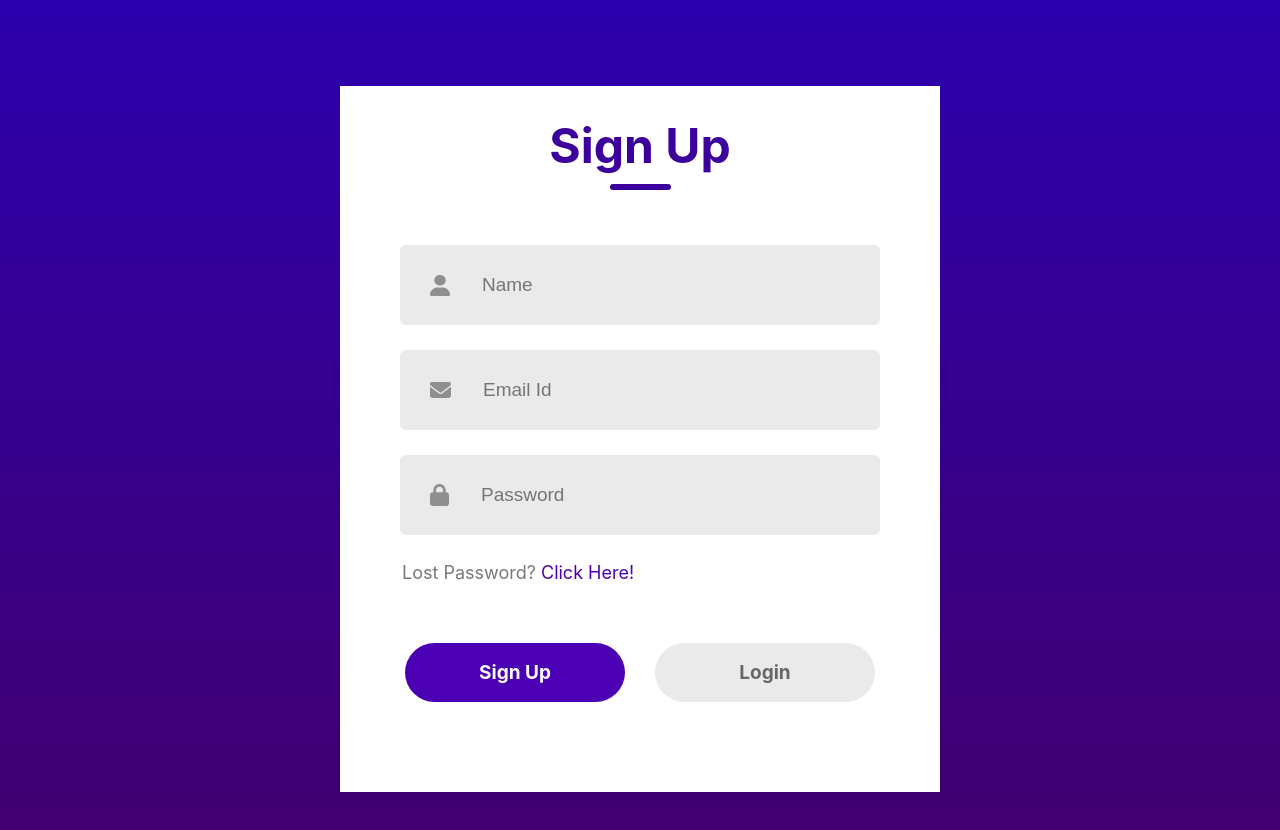
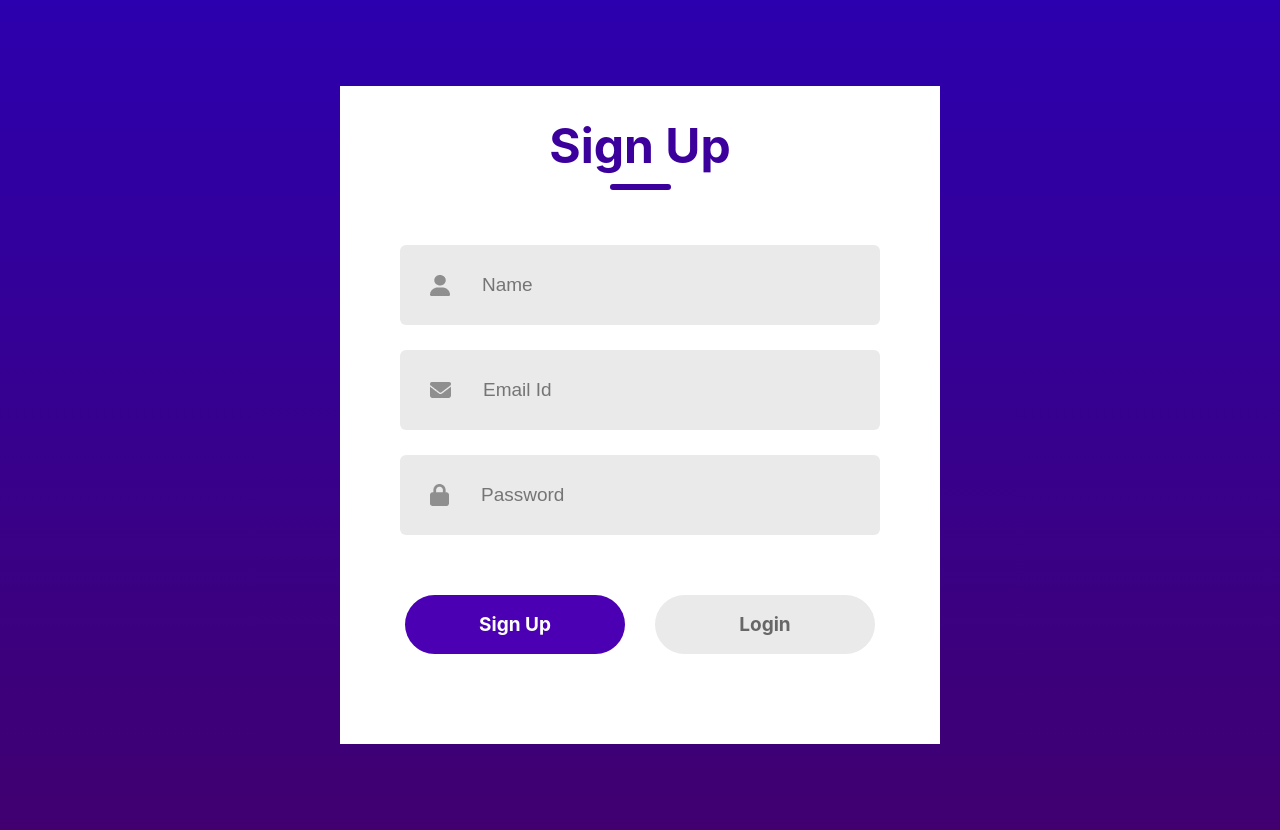
Before and after one commit to jackiejr18/react-login-signup, a React (Create React App) app: page / in a window 1280 px wide. Shown: the part 114-944 px from the top of the page. Built offline with nearby package versions, Linux system fonts and the light colour scheme.

Commit message:
login and sign up screen hide show different div elements

```diff
--- a/src/Components/LoginSignup/LoginSignup.jsx
+++ b/src/Components/LoginSignup/LoginSignup.jsx
@@ -19,10 +19,11 @@
         <div className='underline'></div>
       </div>
       <div className='inputs'>
-        <div className='input'>
+        {action==='Login'?<div></div>: <div className='input'>
           <img src={user_icon}/>
           <input type='text' placeholder='Name'/>
-        </div>
+        </div>}
+
         <div className='input'>
           <img src={email_icon}/>
           <input type='email' placeholder='Email Id'/>
@@ -32,7 +33,7 @@
           <input type='password' placeholder='Password'/>
         </div>
       </div>
-      <div className='forgot-password'>Lost Password? <span>Click Here!</span></div>
+      {action==='Sign Up'?<div></div>:<div className='forgot-password'>Lost Password? <span>Click Here!</span></div>}
       <div className='submit-container'>
         <div className={action==='Login'?'submit gray':'submit'} onClick={()=>{setAction('Sign Up')}}>Sign Up</div>
         <div className={action==='Sign Up'?'submit gray':'submit'} onClick={()=>{setAction('Login')}}>Login</div>
```
